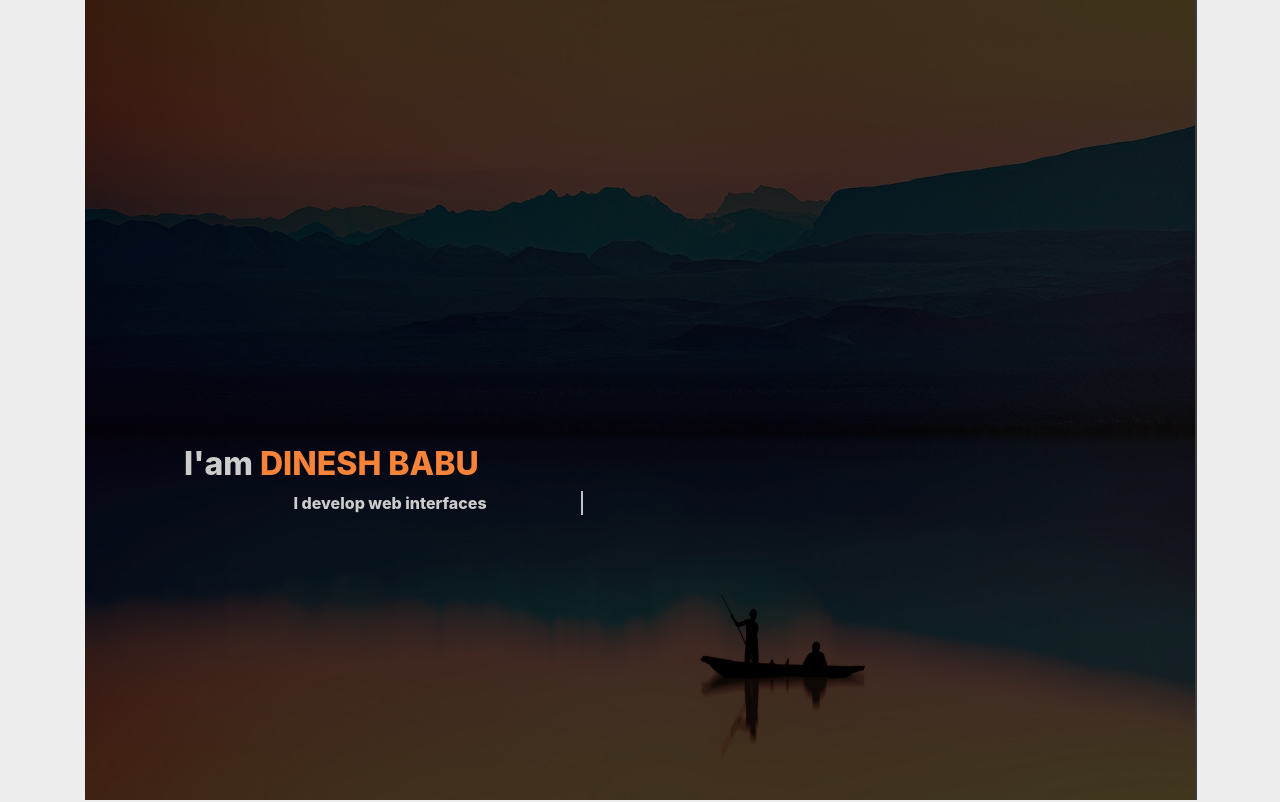
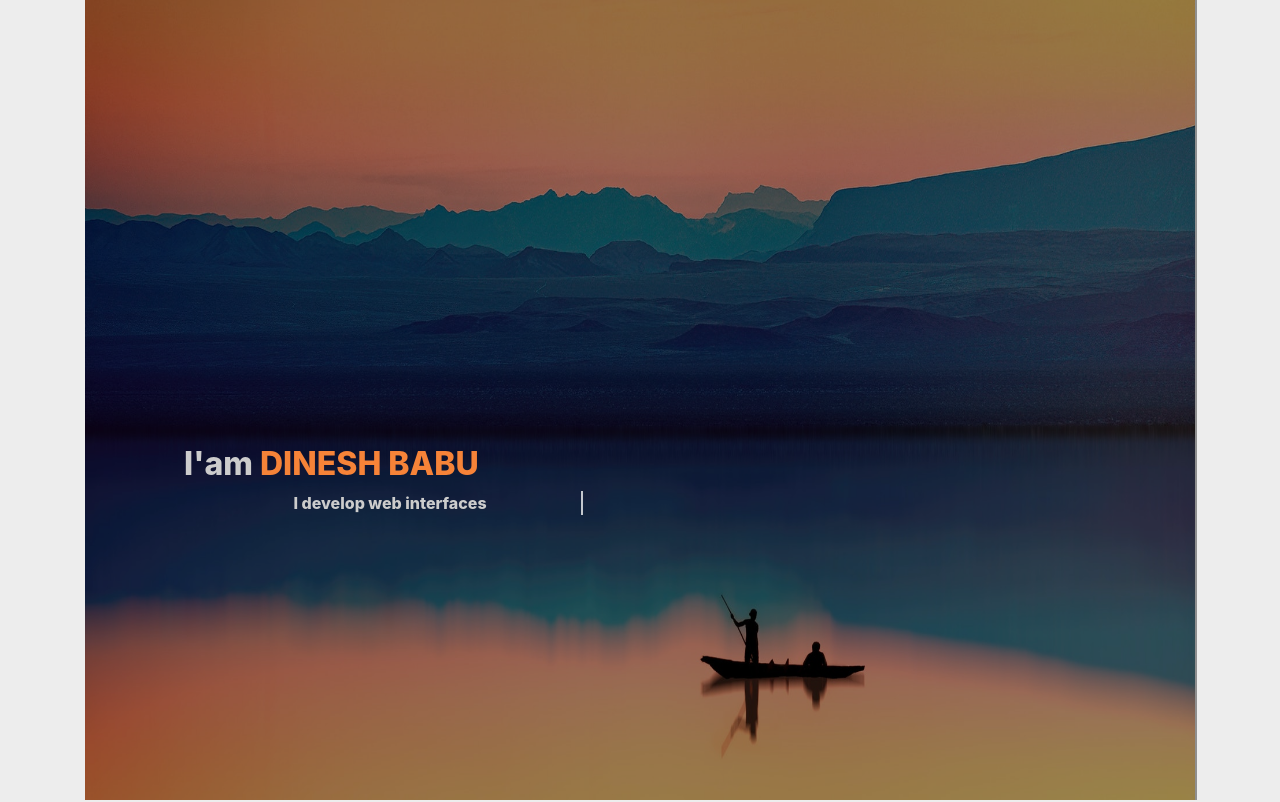
Before and after one commit to dineshbabu3395/portfolio, an Angular app: page /projects in a window 1280 px wide. Shown: the top 802 px of the page. Built offline with nearby package versions, Linux system fonts and the light colour scheme.

Commit message:
change in home layout

```diff
--- a/src/app/home/home.component.scss
+++ b/src/app/home/home.component.scss
@@ -13,7 +13,7 @@ img{
     top: 0;
     width: 97.5%;
     height: 100%;
-    background-color: rgba(0, 0, 0, 0.75);
+    background-color: rgba(0, 0, 0, 0.4);
 }
 .landing-home__text{
     position: absolute;
```
